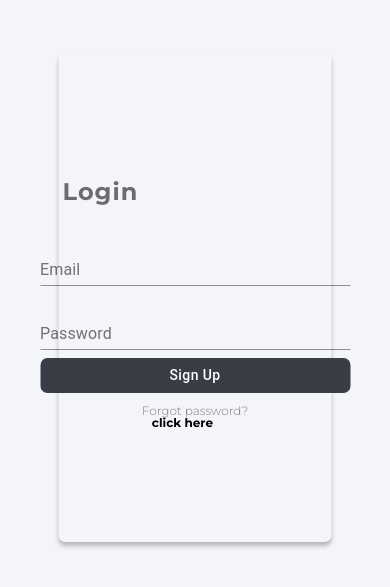
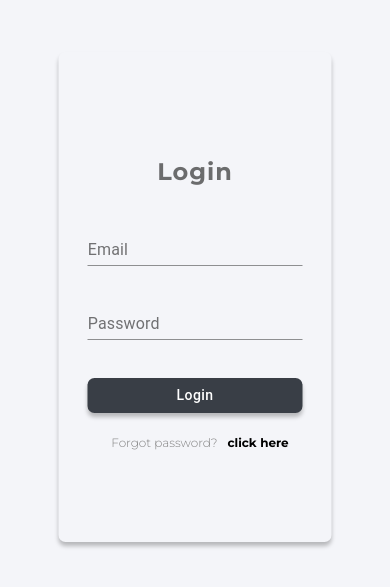
Before and after one commit to nischaynagar/CollegeScape, a React (Create React App) app: page /login in a window 390 px wide. Shown: the part 125-712 px from the top of the page. Built offline with nearby package versions, Linux system fonts and the light colour scheme.

Commit message:
login responsive

```diff
--- a/src/Components/LoginComponents/loginComponents.module.css
+++ b/src/Components/LoginComponents/loginComponents.module.css
@@ -4,6 +4,7 @@
   left: 50%;
   transform: translate(-50%, -50%);
   width: 70vw;
+  max-width: 900px;
   height: 490px;
   display: flex;
   justify-content: center;
@@ -27,15 +28,9 @@
   display: table;
 }
 
-.logo1 {
-  width: 100%;
-  height: 100%;
-  border-radius: 0px 19px 19px 0px;
-}
-
 .heading {
   width: 100%;
-  padding-left: 8px;
+  text-align: center;
   letter-spacing: 1px;
   font-family: "Montserrat", sans-serif;
   font-style: normal;
@@ -54,16 +49,16 @@
   font-weight: bold;
   position: relative;
   left: 10px;
+  cursor: pointer;
 }
 
 .foot {
-  left: 40px;
   font-family: "Montserrat", sans-serif;
   font-style: normal;
   font-weight: 300;
-  line-height: 12px;
   font-size: 12px;
   color: grey;
+  display: flex;
 }
 
 .column1 {
@@ -77,10 +72,14 @@
 }
 .column2 {
   width: 50%;
-  align-items: center;
+  height: 100%;
+  background-size: cover;
+  background-repeat: no-repeat;
+  background-position: center;
+  background-image: url(https://images.pexels.com/photos/5082580/pexels-photo-5082580.jpeg?auto=compress&cs=tinysrgb&dpr=2&h=650&w=940);
 }
 
-@media only screen and (max-width: 600px) {
+@media only screen and (max-width: 1095px) {
   .column2 {
     display: none;
   }
--- a/src/pages/Login.js
+++ b/src/pages/Login.js
@@ -9,11 +9,15 @@ const useStyles = makeStyles((theme) => ({
   root: {
     "& > *": {
       margin: theme.spacing(1),
-      width: "310px",
+      width: "55vw",
+      maxWidth: "310px",
       "& .MuiInput-underline:after": {
         borderBottomColor: "black",
       },
     },
+    display: "flex",
+    gap: "10px",
+    flexDirection: "column",
   },
 }));
 
@@ -23,10 +27,11 @@ const StyledButton = withStyles({
     borderRadius: 7,
     border: 0,
     color: "white",
-    width: 310,
+    width: "55vw",
+    maxWidth: 310,
     height: 35,
-    padding: "0 30px",
-    boxShadow: "grey",
+    margin: "30px 0 10px 0",
+    boxShadow: "0px 4px 4px rgba(0, 0, 0, 0.25)",
     "&:hover": {
       background: "black",
     },
@@ -51,14 +56,12 @@ export default function Login() {
             type="password"
           />
         </form>
-        <StyledButton className={design.submitbutton}>Sign up</StyledButton>
+        <StyledButton className={design.submitbutton}>Login</StyledButton>
         <p className={design.foot}>
           Forgot password? <div className={design.link}>click here</div>
         </p>
       </div>
-      <div className={design.column2}>
-        <img src={logo} alt="movietime" className={design.logo1}></img>
-      </div>
+      <div className={design.column2}></div>
     </div>
   );
 }
```
